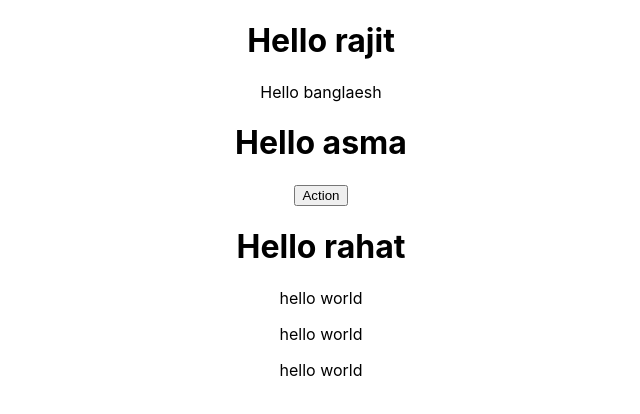
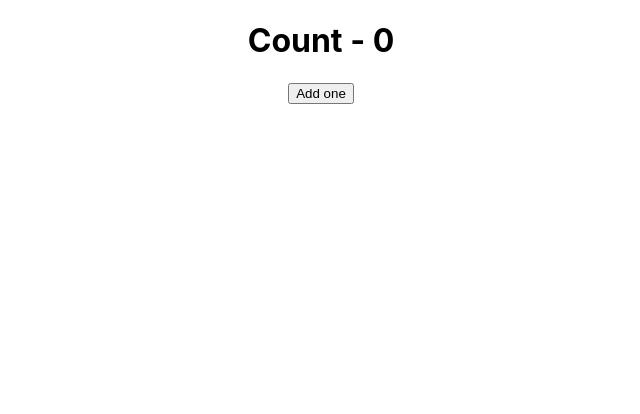
Before and after one commit to shamsuddha/react, a React (Create React App) app: page / in a window 1280 px wide. Shown: the top 414 px of the page, without its empty margins (319-959 px from the left). Built offline with nearby package versions, Linux system fonts and the light colour scheme.

Commit message:
counter and message

```diff
--- a/src/App.js
+++ b/src/App.js
@@ -2,23 +2,28 @@ import logo from './logo.svg';
 import './App.css';
 import Greet from "./component/Greet";
 import Welcome from "./component/Welcome";
+import Message from "./component/Message";
+import Counter from "./component/Counter";
 
 function App() {
     return (
         <div className="App">
-            <Greet name="rajit">
-                <p>Hello banglaesh</p>
 
-            </Greet>
-            <Greet name="asma">
-                <button>Action</button>
+            {/* <Greet name="hello rajit"><p>hello</p></Greet>
+            <Greet name="hello asma"><p>hello</p></Greet>
+            <Greet name="hello rahat"><p>hello</p></Greet>*/}
 
-            </Greet>
-            <Greet name="rahat"></Greet>
 
-            <Welcome name="rajit"></Welcome>
-            <Welcome name="asma"></Welcome>
-            <Welcome name="rahat"></Welcome>
+            {/* <Welcome name="hello rajit"><p>hello adf</p></Welcome>
+            <Welcome name="hello asma"><p>hello adfa</p></Welcome>
+            <Welcome name="hello rahat"><p>hello adfadf</p></Welcome>*/}
+
+            {/*     <Message></Message>*/}
+
+
+            <Counter></Counter>
+
+
         </div>
     );
 }
--- /dev/null
+++ b/src/component/Counter.js
@@ -0,0 +1,34 @@
+import React, {Component} from "react";
+
+class Counter extends Component {
+
+    constructor(props) {
+        super(props);
+        this.state =
+            {
+                count: 0
+            }
+    }
+    addIncrement()
+    {
+        this.setState({
+            count : this.state.count + 1
+        },
+            ()=> {
+           console.log('hello', this.state.count)
+            }
+        )
+
+    }
+
+    render() {
+        return (
+            <div>
+                <h1>Count - {this.state.count}</h1>
+                <button onClick={()=>this.addIncrement()}>Add one</button>
+            </div>
+        )
+
+    }
+}
+export default Counter;
--- a/src/component/Greet.js
+++ b/src/component/Greet.js
@@ -1,10 +1,12 @@
 import React from "react";
 
-const Greet = props => {
+
+const Greet = (props) =>
+{
     return(
         <div>
-            <h1>Hello {props.name}</h1>
-            {props.children}
+            <h1>{props.name}</h1>
+            <h1>{props.children}</h1>
         </div>
     )
 }
--- /dev/null
+++ b/src/component/Message.js
@@ -0,0 +1,32 @@
+import React, {Component} from "react";
+
+class Message extends Component {
+
+    constructor(props) {
+        super(props);
+        this.state =
+            {
+                message: "Welcome Visitor"
+            }
+    }
+
+
+    changeMessage()
+    {
+        this.setState({
+            message: "thank you for subscribing"
+        })
+    }
+
+
+    render() {
+        return (
+          <div>
+              <h1>{this.state.message}</h1>
+              <button onClick={()=>this.changeMessage()}>Click here</button>
+          </div>
+        )
+
+    }
+}
+export default Message;
--- a/src/component/Welcome.js
+++ b/src/component/Welcome.js
@@ -1,8 +1,16 @@
 import React, {Component} from "react";
 
 class Welcome extends Component {
+
     render() {
-        return <p> hello world</p>
+
+        return (
+            <div>
+                <h1>{this.props.name}</h1>
+                <h2>{this.props.children}</h2>
+
+            </div>
+            )
 
     }
 }
```
Also changed, not shown: 1 other file (tests, documents, lock files or other folders).
